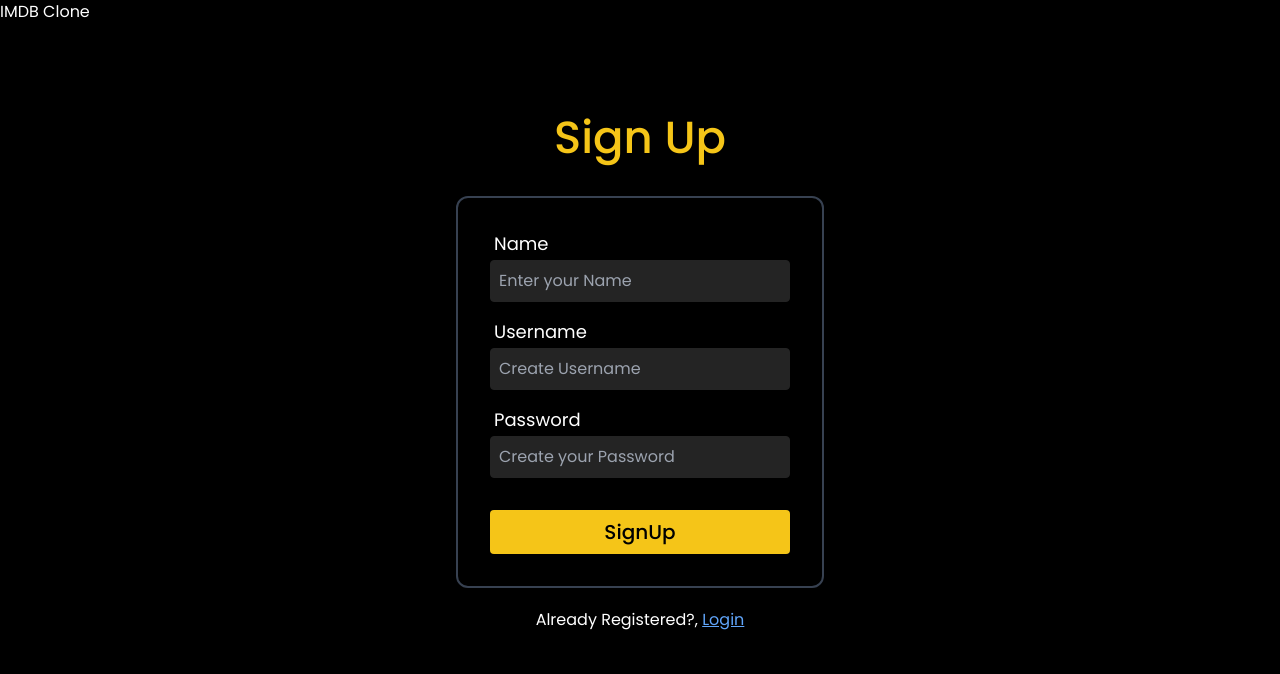
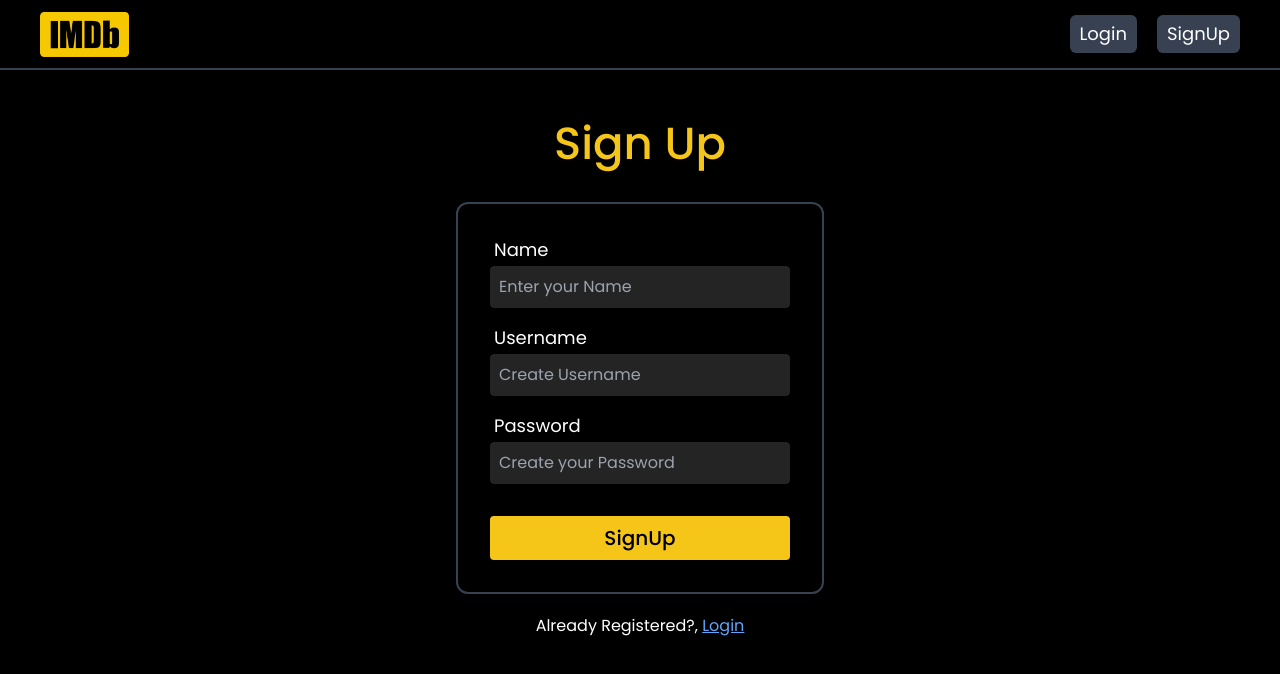
Before and after one commit to KrishnaOnline/fj-assignment-p1, a React (Vite) app in the folder frontend/: page /signup in a window 1280 px wide. Shown: the top 674 px of the page. Built offline with nearby package versions, Linux system fonts and the light colour scheme.

Commit message:
home page and some other misc

```diff
--- a/frontend/src/App.jsx
+++ b/frontend/src/App.jsx
@@ -4,12 +4,14 @@ import "./index.css";
 import Signup from "./Pages/Signup";
 import Login from "./Pages/Login";
 import Home from "./Pages/Home";
+import Navbar from "./Components/Navbar";
 
 function App() {
 
 	return (
+		<div>
+            <Navbar/>
             <div className="max-w-[1280px] mx-auto">
-            <p>IMDB Clone</p>
                 <Routes>
                     {/* <Route path="/signup" element={<OpenRoute><Signup/></OpenRoute>}/> */}
                     <Route path="/" element={<Home/>}/>
@@ -17,6 +19,7 @@ function App() {
                     <Route path="/login" element={<Login/>}/>
                 </Routes>
             </div>
+        </div>
 	);
 }
 
--- /dev/null
+++ b/frontend/src/Components/Navbar.jsx
@@ -0,0 +1,36 @@
+import Logo from "../assets/IMDB_Logo.png";
+import { useDispatch, useSelector } from "react-redux";
+import { logout } from "../services/operations/userApi";
+import { Link, useNavigate } from "react-router-dom";
+
+function Navbar() {
+    const {token} = useSelector(state => state?.auth);
+    const dispatch = useDispatch();
+    const navigate = useNavigate();
+    const handleLogout = async () => {
+        await dispatch(logout(navigate));
+    }
+
+	return (
+        <div className="h-[70px] flex justify-between px-10 border-b-2 border-gray-700 items-center">
+            <Link to={"/"} className="flex items-center gap-2">
+                <img src={Logo} alt="logo" className="h-[45px]"/>
+                {/* <p className="text-2xl font-medium">Lite</p> */}
+            </Link>
+            <div>
+                {
+                    token
+                    ?
+                    <button onClick={handleLogout} className="bg-red-600 p-[5px] px-[10px] rounded-md text-lg">Logout</button>
+                    :
+                    <div className="flex gap-5 items-center justify-center">
+                        <Link to={"/login"} className="bg-gray-700 p-[5px] px-[10px] text-lg rounded-md">Login</Link>
+                        <Link to={"/signup"} className="bg-gray-700 p-[5px] px-[10px] text-lg rounded-md">SignUp</Link>
+                    </div>
+                }
+            </div>
+        </div>
+    );
+}
+
+export default Navbar;
--- a/frontend/src/Pages/Home.jsx
+++ b/frontend/src/Pages/Home.jsx
@@ -16,17 +16,21 @@ function Home() {
 
 	return (
         <div className="mt-16">
-            <div className="flex flex-wrap justify-center h-[450px] gap-10">
+            <div className="flex flex-wrap justify-center gap-10">
                 {
                     movies.map(m => (
-                        <div key={m._id} className="border-2 border-gray-700 p-3 rounded-lg">
+                        <div key={m._id} className="flex flex-col items-center border-2 border-gray-700 w-[280px] h-[430px] p-3 rounded-lg">
                             <img
                                 className="h-[325px] w-[250px] rounded"
                                 src={m?.poster}
                             />
-                            <p className="text-lg text-app mt-1">{m?.name}</p>
-                            <p className="text-sm text-gray-400">{m?.plot.substring(0, 50)}...</p>
-                            <p className="mt-1 text-[15px]">Cast:</p>
+                            <p className="text-xl text-app mt-2">
+                                {m?.name.substring(0, 20)}{m?.name?.length>20 && "..."}
+                            </p>
+                            <p className="text-sm mt-1 text-gray-400">
+                                {m?.plot.substring(0, 67)}{m?.plot?.length>67 && "..."}
+                            </p>
+                            {/* <p className="mt-1 text-[15px]">Cast:</p>
                             <div className="flex flex-wrap gap-2">
                                 {m?.actors?.slice(0, 4)?.map(a => (
                                     <p key={a._id} className="text-sm p-1 px-2 rounded-full bg-gray-700 w-fit">
@@ -34,7 +38,7 @@ function Home() {
                                     </p>
                                 ))}
                                 <p className="text-gray-400">{" "}...</p>
-                            </div>
+                            </div> */}
                         </div>
                     ))
                 }
--- a/frontend/src/Pages/Login.jsx
+++ b/frontend/src/Pages/Login.jsx
@@ -19,7 +19,7 @@ function Login() {
     }
 
 	return (
-        <div className="mt-20 flex flex-col items-center justify-center">
+        <div className="mt-10 flex flex-col items-center justify-center">
             <p className="text-[45px] mb-1 text-app font-medium">Login</p>
             <form onSubmit={handleSubmit} className="flex mt-5 p-8 gap-8 rounded-xl shadow-lg shadow-black border-2 border-gray-700 flex-col justify-center items-center">
                 <div className="flex flex-col gap-4">
--- a/frontend/src/Pages/Signup.jsx
+++ b/frontend/src/Pages/Signup.jsx
@@ -18,7 +18,7 @@ function Signup() {
     }
 
 	return (
-        <div className="mt-20 flex flex-col items-center justify-center">
+        <div className="mt-10 flex flex-col items-center justify-center">
             <p className="text-[45px] mb-1 text-app font-medium">Sign Up</p>
             <form onSubmit={handleSubmit} className="flex mt-5 p-8 gap-8 rounded-xl shadow-lg shadow-black border-2 border-gray-700 flex-col justify-center items-center">
                 <div className="flex flex-col gap-4">
```
Also changed, not shown: frontend/src/utils/helper.js (added, +14 -0 lines), frontend/src/assets/IMDB_Logo.png (added). Lines whose indentation alone changed are shown as unchanged.
